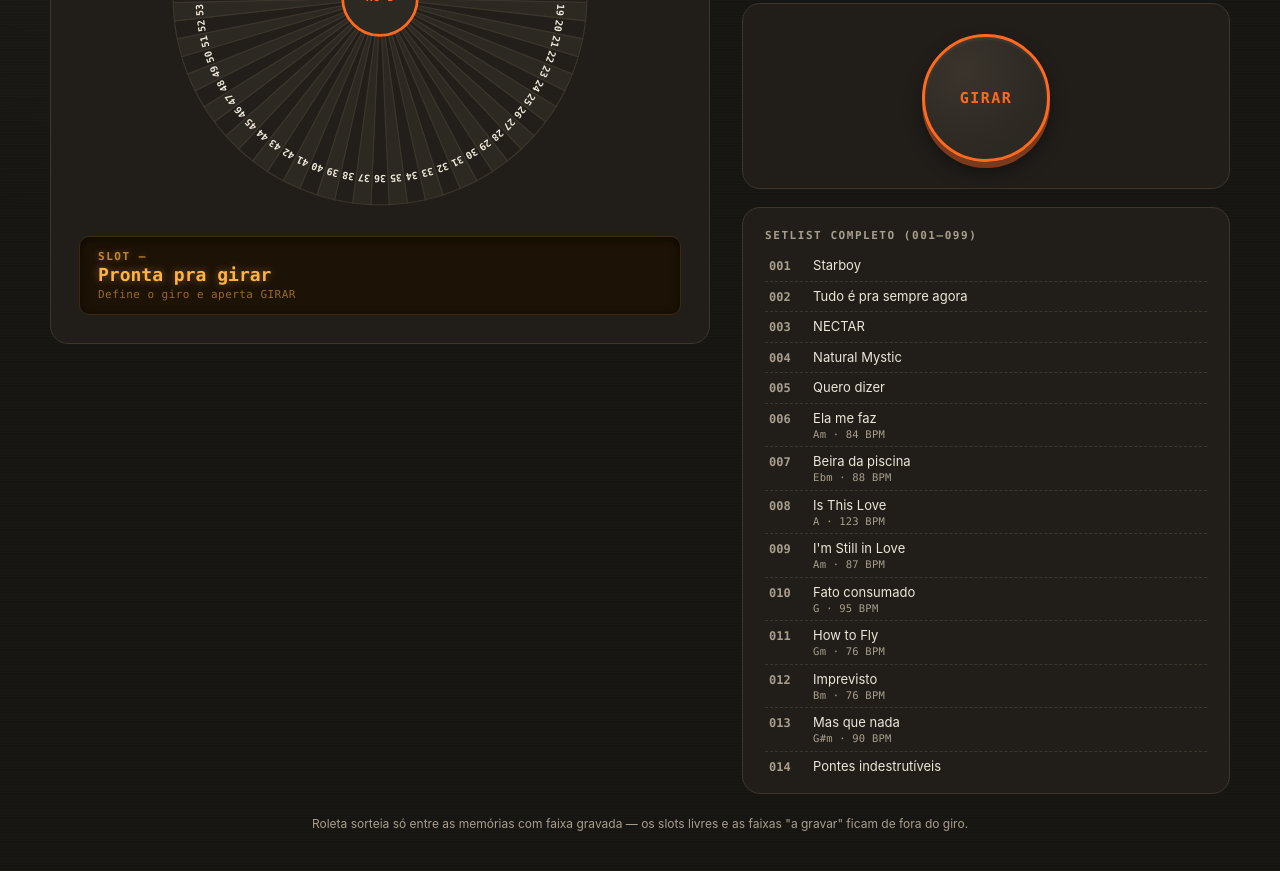
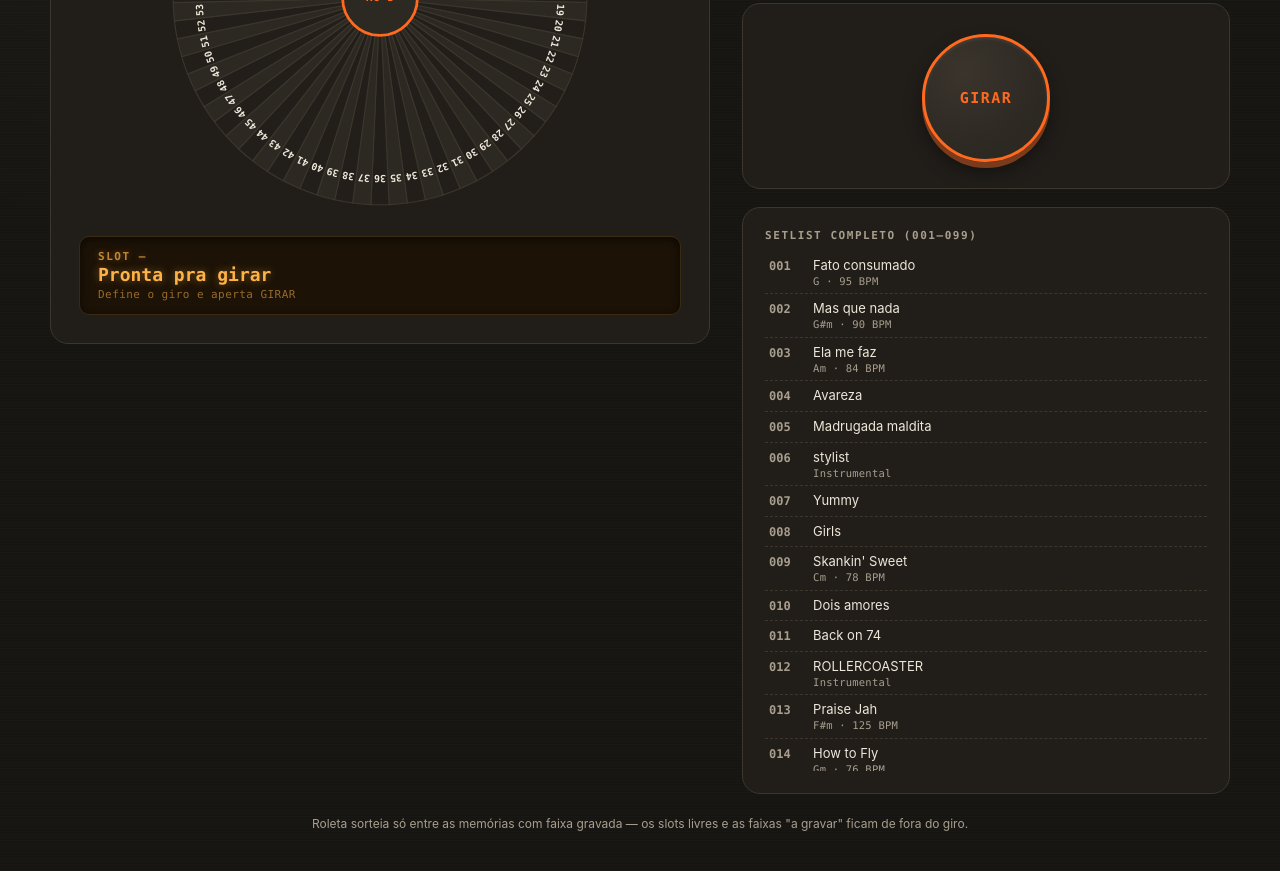
Before and after one commit to lu2ca-art/rc3-roleta, a plain HTML site: page index.html in a window 1280 px wide. Shown: the part 479-1350 px from the top of the page. Drawn offline with Linux system fonts and the light colour scheme.

Commit message:
pre-shuffle DEFAULT_SLOTS: max 5 covers rule, covers+originals mixed, náufrago added

```diff
--- a/index.html
+++ b/index.html
@@ -622,50 +622,57 @@
   var STORAGE_KEY = "rc3-roleta-slots-v1";
 
   var DEFAULT_SLOTS = [
-    ["Starboy", null],
-    ["Tudo é pra sempre agora", null],
-    ["NECTAR", null],
-    ["Natural Mystic", null],
-    ["Quero dizer", null],
+    ["Fato consumado", "G · 95 BPM"],
+    ["Mas que nada", "G#m · 90 BPM"],
     ["Ela me faz", "Am · 84 BPM"],
-    ["Beira da piscina", "Ebm · 88 BPM"],
-    ["Is This Love", "A · 123 BPM"],
-    ["I'm Still in Love", "Am · 87 BPM"],
-    ["Fato consumado", "G · 95 BPM"],
+    ["Avareza", null],
+    ["Madrugada maldita", null],
+    ["stylist", "Instrumental"],
+    ["Yummy", null],
+    ["Girls", null],
+    ["Skankin\' Sweet", "Cm · 78 BPM"],
+    ["Dois amores", null],
+    ["Back on 74", null],
+    ["ROLLERCOASTER", "Instrumental"],
+    ["Praise Jah", "F#m · 125 BPM"],
     ["How to Fly", "Gm · 76 BPM"],
     ["Imprevisto", "Bm · 76 BPM"],
-    ["Mas que nada", "G#m · 90 BPM"],
+    ["Eternal Light", null],
+    ["I\'m Still in Love", "Am · 87 BPM"],
+    ["NECTAR", "Instrumental"],
+    ["4AM", "Matuê"],
+    ["Hey Baby", null],
+    ["Beira da piscina", "Ebm · 88 BPM"],
+    ["Clint Eastwood", null],
+    ["Starboy", null],
+    ["circo", "Instrumental"],
+    ["S-E-X-O", null],
     ["Pontes indestrutíveis", "Bm · 79 BPM"],
-    ["Praise Jah", "F#m · 125 BPM"],
+    ["Uptown Funk", "Cm · 115 BPM"],
+    ["NECTAR", null],
+    ["Meu filho", null],
+    ["qm é vc?", "Instrumental"],
+    ["Feels Like Summer", null],
+    ["Azul Jah Van", null],
+    ["Natural Mystic", null],
+    ["Baby te liguei", null],
+    ["Quero dizer", null],
+    ["CHUVA", "Instrumental"],
+    ["Virgem", null],
     ["Que nem o meu cachorro", "Dm · 88 BPM"],
-    ["Skankin' Sweet", "Cm · 78 BPM"],
     ["Rainha da finesse", "Ebm · 130 BPM"],
-    ["Uptown Funk", "Cm · 115 BPM"],
-    ["4AM", "Matuê"],
-    ["Avareza", null],
-    ["Azul Jah Van", null],
-    ["Yummy", null],
-    ["Baby te liguei", null],
-    ["Back on 74", null],
-    ["Clint Eastwood", null],
-    ["Dois amores", null],
-    ["Eternal Light", null],
-    ["Feels Like Summer", null],
-    ["Girls", null],
-    ["Hey Baby", null],
-    ["Madrugada maldita", null],
-    ["Meu filho", null],
-    ["S-E-X-O", null],
-    ["Virgem", null],
-    ["NECTAR", "Instrumental"],
+    ["Tudo é pra sempre agora", null],
+    ["Is This Love", "A · 123 BPM"],
+    ["oasis", "Instrumental"],
+    ["cliche", "Instrumental"],
+    ["SABE ONTEM?", "Instrumental"],
+    ["náufrago", "Instrumental"],
     ["DOPAMINA", "Instrumental"],
+    ["SEXTAFEIRA", "Instrumental"],
+    ["Ojalá", "Instrumental"],
     ["COPO AMERICANO", "Instrumental"],
-    ["Ojalá", "Instrumental"],
     ["SWAV", "Instrumental"],
-    ["SEXTAFEIRA", "Instrumental"],
-    ["SABE ONTEM?", "Instrumental"],
-    ["ROLLERCOASTER", "Instrumental"],
-    ["CHUVA", "Instrumental"],
+    ["hollywood", "Instrumental"],
     ["Madrugada Jah", GUESS_TAG],
     ["Beira do Fato", GUESS_TAG],
     ["Chuva na Piscina", GUESS_TAG],
@@ -679,23 +686,41 @@
     ["Baby 74", GUESS_TAG],
     ["Nectar da Madrugada", GUESS_TAG],
     ["astronauta", TODO_TAG],
-    ["cliche", "Instrumental"],
     ["Feels Like Jah", GUESS_TAG],
     ["Virgem do Rollercoaster", GUESS_TAG],
     ["Sabe o Imprevisto?", GUESS_TAG],
     ["Clint às Seis", GUESS_TAG],
     ["Copo de Dopamina", GUESS_TAG],
-    ["hollywood", "Instrumental"],
     ["Hey Starboy", GUESS_TAG],
     ["Eterno Ojalá", GUESS_TAG],
-    ["circo", "Instrumental"],
-    ["stylist", "Instrumental"],
-    ["oasis", "Instrumental"],
-    ["qm é vc?", "Instrumental"],
-    ["náufrago", "Instrumental"],
-    null, null, null, null, null, null, null, null,
-    null, null, null, null, null, null, null, null, null,
-    null, null, null, null, null, null, null, null, null, null, null
+    null,
+    null,
+    null,
+    null,
+    null,
+    null,
+    null,
+    null,
+    null,
+    null,
+    null,
+    null,
+    null,
+    null,
+    null,
+    null,
+    null,
+    null,
+    null,
+    null,
+    null,
+    null,
+    null,
+    null,
+    null,
+    null,
+    null,
+    null
   ];
 
   function loadSlots() {
```
